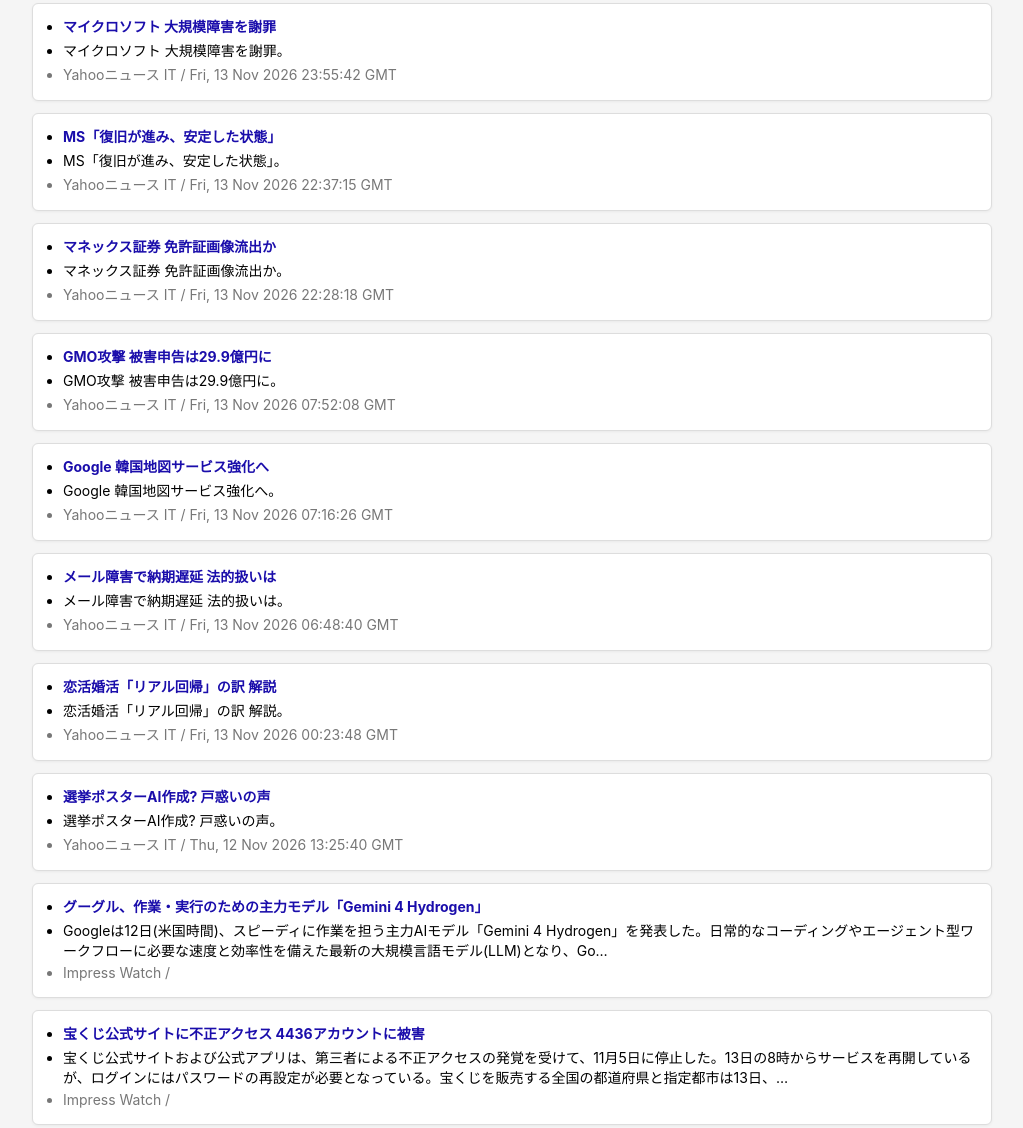
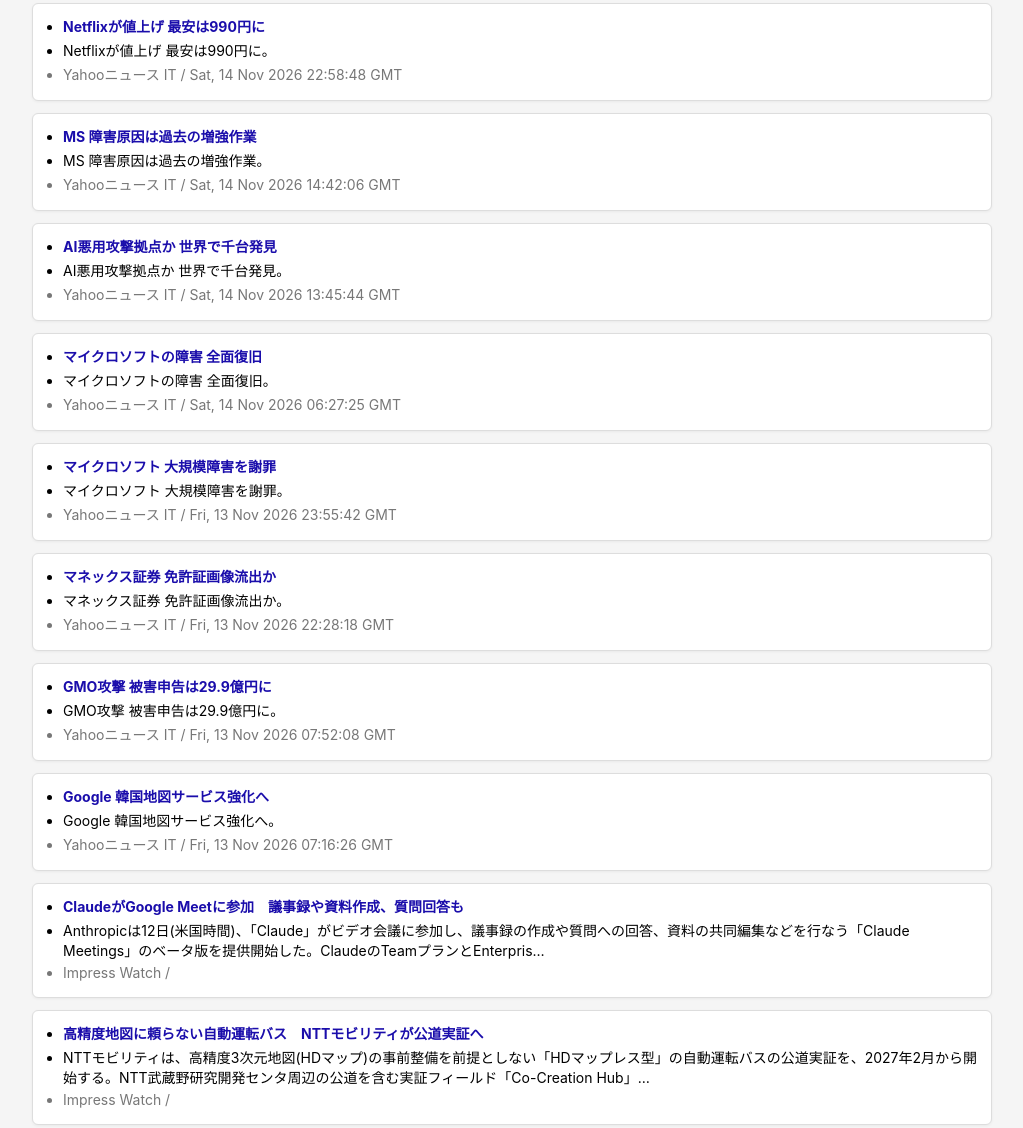
Before and after one commit to tsutsuya81gl-svg/it-news-daily, a plain HTML site: page index.html in a window 1280 px wide. Shown: the part 127-1255 px from the top of the page, without its empty margins (128-1151 px from the left). Drawn offline with Linux system fonts and the light colour scheme.

Commit message:
Update news

```diff
--- a/index.html
+++ b/index.html
@@ -115,17 +115,41 @@ body {
 
 <div class="card">
   <ul>
-    <li><a href="https://news.yahoo.co.jp/pickup/6602508?source=rss" target="_blank">マイクロソフト 大規模障害を謝罪</a></li>
-    <li>マイクロソフト 大規模障害を謝罪。</li>
-    <li class="meta">Yahooニュース IT / Fri, 13 Nov 2026 23:55:42 GMT</li>
+    <li><a href="https://news.yahoo.co.jp/pickup/6602619?source=rss" target="_blank">Netflixが値上げ 最安は990円に</a></li>
+    <li>Netflixが値上げ 最安は990円に。</li>
+    <li class="meta">Yahooニュース IT / Sat, 14 Nov 2026 22:58:48 GMT</li>
   </ul>
 </div>
 
 <div class="card">
   <ul>
-    <li><a href="https://news.yahoo.co.jp/pickup/6602492?source=rss" target="_blank">MS「復旧が進み、安定した状態」</a></li>
-    <li>MS「復旧が進み、安定した状態」。</li>
-    <li class="meta">Yahooニュース IT / Fri, 13 Nov 2026 22:37:15 GMT</li>
+    <li><a href="https://news.yahoo.co.jp/pickup/6602606?source=rss" target="_blank">MS 障害原因は過去の増強作業</a></li>
+    <li>MS 障害原因は過去の増強作業。</li>
+    <li class="meta">Yahooニュース IT / Sat, 14 Nov 2026 14:42:06 GMT</li>
+  </ul>
+</div>
+
+<div class="card">
+  <ul>
+    <li><a href="https://news.yahoo.co.jp/pickup/6602602?source=rss" target="_blank">AI悪用攻撃拠点か 世界で千台発見</a></li>
+    <li>AI悪用攻撃拠点か 世界で千台発見。</li>
+    <li class="meta">Yahooニュース IT / Sat, 14 Nov 2026 13:45:44 GMT</li>
+  </ul>
+</div>
+
+<div class="card">
+  <ul>
+    <li><a href="https://news.yahoo.co.jp/pickup/6602556?source=rss" target="_blank">マイクロソフトの障害 全面復旧</a></li>
+    <li>マイクロソフトの障害 全面復旧。</li>
+    <li class="meta">Yahooニュース IT / Sat, 14 Nov 2026 06:27:25 GMT</li>
+  </ul>
+</div>
+
+<div class="card">
+  <ul>
+    <li><a href="https://news.yahoo.co.jp/pickup/6602508?source=rss" target="_blank">マイクロソフト 大規模障害を謝罪</a></li>
+    <li>マイクロソフト 大規模障害を謝罪。</li>
+    <li class="meta">Yahooニュース IT / Fri, 13 Nov 2026 23:55:42 GMT</li>
   </ul>
 </div>
 
@@ -155,40 +179,16 @@ body {
 
 <div class="card">
   <ul>
-    <li><a href="https://news.yahoo.co.jp/pickup/6602424?source=rss" target="_blank">メール障害で納期遅延 法的扱いは</a></li>
-    <li>メール障害で納期遅延 法的扱いは。</li>
-    <li class="meta">Yahooニュース IT / Fri, 13 Nov 2026 06:48:40 GMT</li>
-  </ul>
-</div>
-
-<div class="card">
-  <ul>
-    <li><a href="https://news.yahoo.co.jp/pickup/6602378?source=rss" target="_blank">恋活婚活「リアル回帰」の訳 解説</a></li>
-    <li>恋活婚活「リアル回帰」の訳 解説。</li>
-    <li class="meta">Yahooニュース IT / Fri, 13 Nov 2026 00:23:48 GMT</li>
-  </ul>
-</div>
-
-<div class="card">
-  <ul>
-    <li><a href="https://news.yahoo.co.jp/pickup/6602346?source=rss" target="_blank">選挙ポスターAI作成? 戸惑いの声</a></li>
-    <li>選挙ポスターAI作成? 戸惑いの声。</li>
-    <li class="meta">Yahooニュース IT / Thu, 12 Nov 2026 13:25:40 GMT</li>
-  </ul>
-</div>
-
-<div class="card">
-  <ul>
-    <li><a href="https://www.watch.impress.co.jp/docs/news/2156136.html" target="_blank">グーグル、作業・実行のための主力モデル「Gemini 4 Hydrogen」</a></li>
-    <li>Googleは12日(米国時間)、スピーディに作業を担う主力AIモデル「Gemini 4 Hydrogen」を発表した。日常的なコーディングやエージェント型ワークフローに必要な速度と効率性を備えた最新の大規模言語モデル(LLM)となり、Go…</li>
+    <li><a href="https://www.watch.impress.co.jp/docs/news/2156161.html" target="_blank">ClaudeがGoogle Meetに参加　議事録や資料作成、質問回答も</a></li>
+    <li>Anthropicは12日(米国時間)、「Claude」がビデオ会議に参加し、議事録の作成や質問への回答、資料の共同編集などを行なう「Claude Meetings」のベータ版を提供開始した。ClaudeのTeamプランとEnterpris…</li>
     <li class="meta">Impress Watch / </li>
   </ul>
 </div>
 
 <div class="card">
   <ul>
-    <li><a href="https://www.watch.impress.co.jp/docs/news/2156159.html" target="_blank">宝くじ公式サイトに不正アクセス 4436アカウントに被害</a></li>
-    <li>宝くじ公式サイトおよび公式アプリは、第三者による不正アクセスの発覚を受けて、11月5日に停止した。13日の8時からサービスを再開しているが、ログインにはパスワードの再設定が必要となっている。宝くじを販売する全国の都道府県と指定都市は13日、…</li>
+    <li><a href="https://www.watch.impress.co.jp/docs/news/2156182.html" target="_blank">高精度地図に頼らない自動運転バス　NTTモビリティが公道実証へ</a></li>
+    <li>NTTモビリティは、高精度3次元地図(HDマップ)の事前整備を前提としない「HDマップレス型」の自動運転バスの公道実証を、2027年2月から開始する。NTT武蔵野研究開発センタ周辺の公道を含む実証フィールド「Co-Creation Hub」…</li>
     <li class="meta">Impress Watch / </li>
   </ul>
 </div>
@@ -214,7 +214,7 @@ body {
 <div class="card card-official">
   <ul>
     <li><a href="https://blog.google/innovation-and-ai/models-and-research/google-labs/new-google-flow-tools/" target="_blank">ビジュアル アーティストによってデザインされた 5 つの新しい Google Flow ツール</a></li>
-    <li>Several squares with different icons related to filmmaking</li>
+    <li>映画製作に関連したさまざまなアイコンが表示されたいくつかの四角形</li>
     <li class="meta">Google Official Blog / Thu, 12 Nov 2026 20:30:00 +0000</li>
   </ul>
 </div>
@@ -245,15 +245,15 @@ body {
 
 <div class="card card-official">
   <ul>
-    <li><a href="https://blogs.microsoft.com/blog/2026/11/12/from-ai-ambition-to-business-impact/" target="_blank">From AI ambition to business impact</a></li>
-    <li><p>Most business leaders I meet no longer need to be convinced that AI works. They&#8217;ve seen the pilots, the demos a…</li>
+    <li><a href="https://blogs.microsoft.com/blog/2026/11/12/from-ai-ambition-to-business-impact/" target="_blank">AI の野心からビジネスへの影響まで</a></li>
+    <li><p>私が会うほとんどのビジネス リーダーは、もはや AI が機能することを確信する必要はありません。彼らはパイロットやデモを見てきました…</li>
     <li class="meta">Microsoft Blog / Thu, 12 Nov 2026 17:00:03 +0000</li>
   </ul>
 </div>
 
 <div class="card card-official">
   <ul>
-    <li><a href="https://blog.google/company-news/outreach-and-initiatives/sustainability/saving-giant-kelp-australia/" target="_blank">Scientists are using Google AI to help restore giant kelp forests.</a></li>
+    <li><a href="https://blog.google/company-news/outreach-and-initiatives/sustainability/saving-giant-kelp-australia/" target="_blank">科学者たちは Google AI を利用して、ジャイアントケルプの森の復元に取り組んでいます。</a></li>
     <li><img src="https://storage.googleapis.com/gweb-uniblog-publish-prod/images/Kelp_for_Social_Share.max-600x600.format-webp.…</li>
     <li class="meta">Google Official Blog / Thu, 12 Nov 2026 17:00:00 +0000</li>
   </ul>
@@ -294,7 +294,7 @@ body {
   </li>
 
   <li>
-    <a href="https://blog.google/innovation-and-ai/technology/xr-ar/google-intelligent-eyewear-collections-pre-order/" target="_blank">See our intelligent eyewear lineup and pre-order your pair</a>
+    <a href="https://blog.google/innovation-and-ai/technology/xr-ar/google-intelligent-eyewear-collections-pre-order/" target="_blank">当社のインテリジェント アイウェアのラインナップをご覧になり、ペアを予約注文してください</a>
     <span class="sub-meta"> / Google Official Blog</span>
   </li>
 
@@ -309,7 +309,7 @@ body {
   </li>
 
   <li>
-    <a href="https://blog.google/products-and-platforms/devices/googlebook/henry-cavill-googlebook-mustache-protocol/" target="_blank">Built on Googlebook: Play Henry Cavill’s video game to support Movember</a>
+    <a href="https://blog.google/products-and-platforms/devices/googlebook/henry-cavill-googlebook-mustache-protocol/" target="_blank">Googlebook をベースに構築: ヘンリー カビルのビデオ ゲームをプレイしてモーベンバーをサポート</a>
     <span class="sub-meta"> / Google Official Blog</span>
   </li>
 
@@ -359,7 +359,7 @@ body {
   </li>
 
   <li>
-    <a href="https://blogs.microsoft.com/blog/2026/10/19/securing-the-agentic-insider/" target="_blank">Securing the agentic insider</a>
+    <a href="https://blogs.microsoft.com/blog/2026/10/19/securing-the-agentic-insider/" target="_blank">エージェント内部関係者の確保</a>
     <span class="sub-meta"> / Microsoft Blog</span>
   </li>
 
@@ -369,7 +369,7 @@ body {
   </li>
 
   <li>
-    <a href="https://blogs.microsoft.com/blog/2026/10/01/microsoft-365-and-linkedin-leadership-update/" target="_blank">Microsoft 365 and LinkedIn leadership update</a>
+    <a href="https://blogs.microsoft.com/blog/2026/10/01/microsoft-365-and-linkedin-leadership-update/" target="_blank">Microsoft 365 と LinkedIn のリーダーシップの最新情報</a>
     <span class="sub-meta"> / Microsoft Blog</span>
   </li>
 
```
